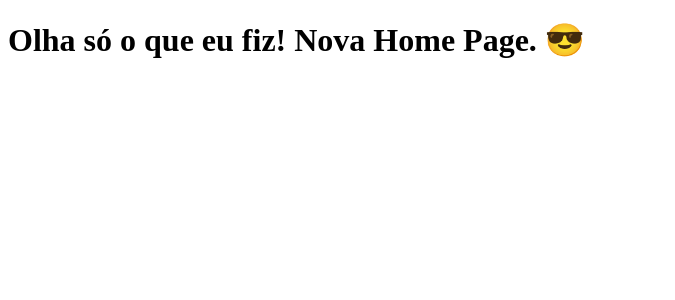
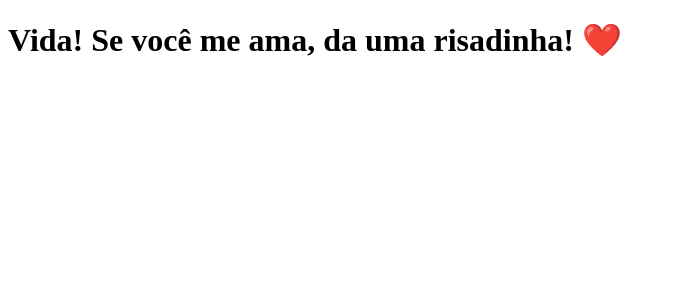
Before and after one commit to tiagorodrisz/clone-tabnews, a Next.js app: page / in a window 1280 px wide. Shown: the top 300 px of the page, without its empty margins (0-675 px from the left). Built offline with nearby package versions, Linux system fonts and the light colour scheme.

Commit message:
Alterando pagina para testar reação do meu Amor

```diff
--- a/pages/index.js
+++ b/pages/index.js
@@ -1,5 +1,5 @@
 function Home() {
-    return <h1>Olha só o que eu fiz! Nova Home Page. 😎</h1>
+    return <h1>Vida! Se você me ama, da uma risadinha! ❤️</h1>
 
 }
 
```
